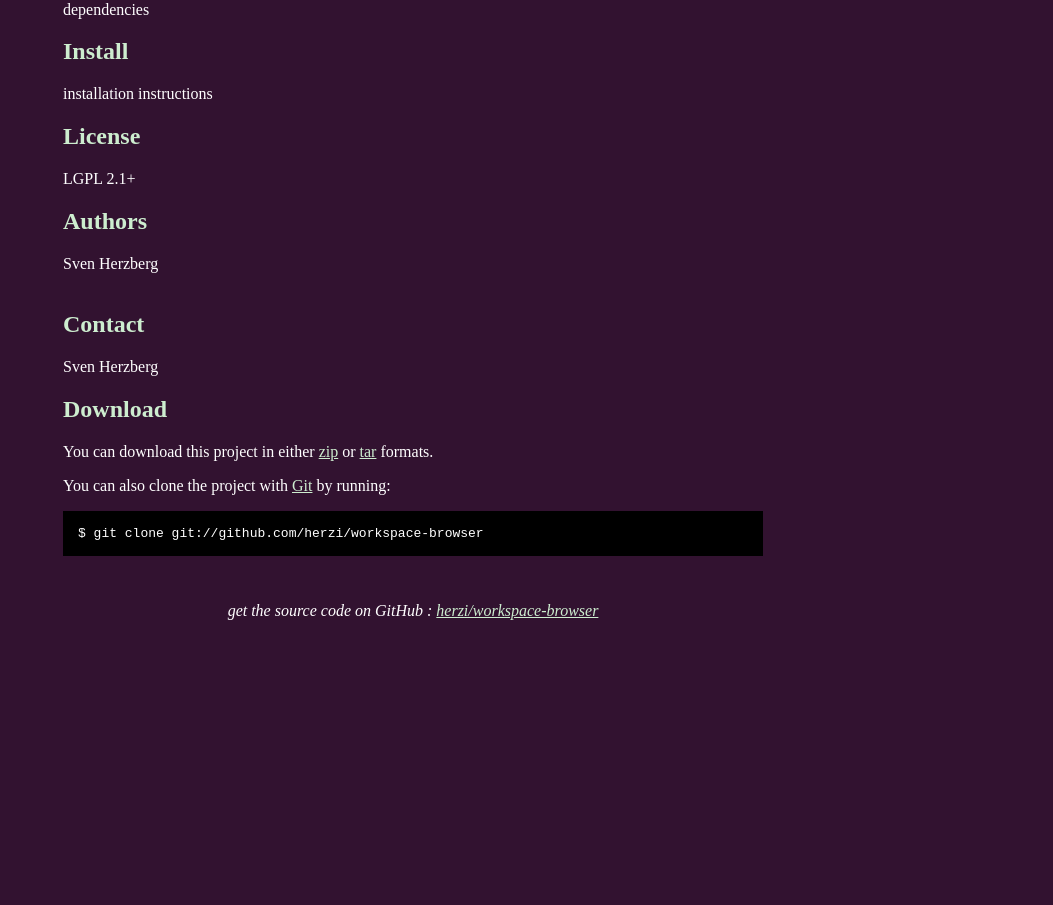
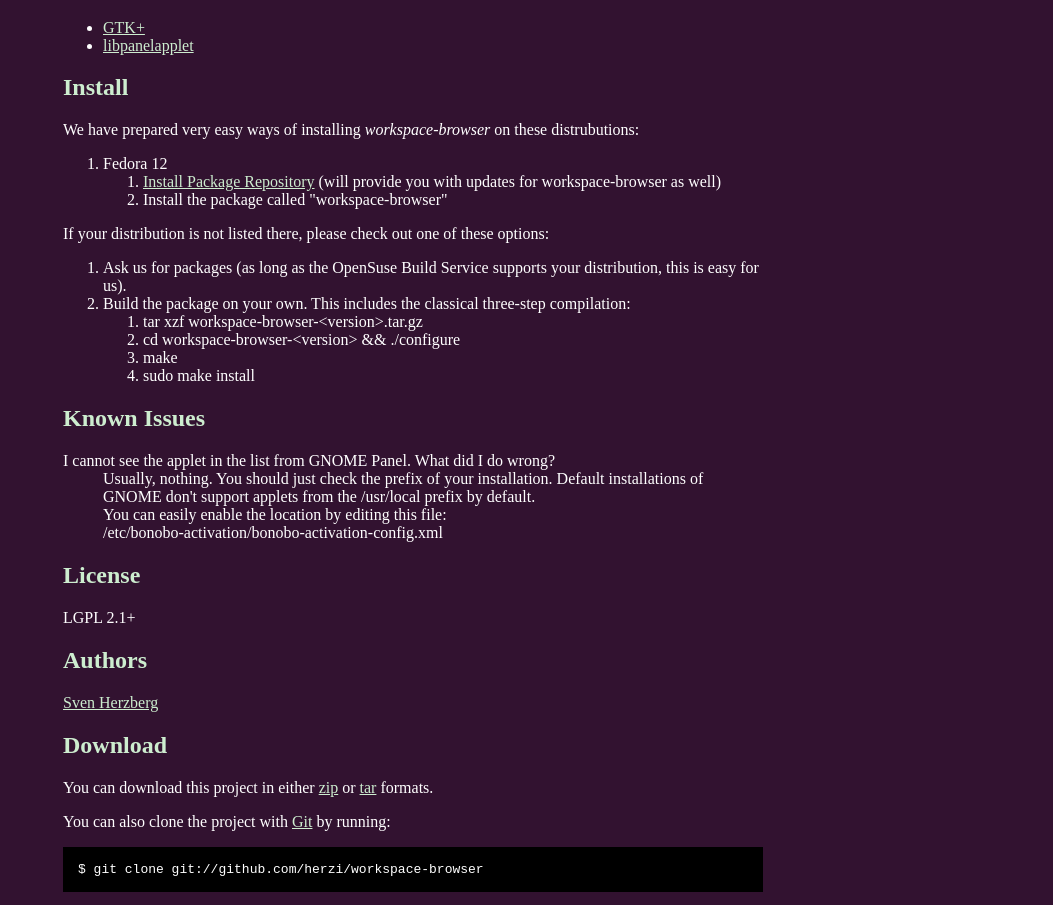
Before and after one commit to herzi/workspace-browser, a plain HTML site: page index.html in a window 1280 px wide. Shown: the part 347-1252 px from the top of the page, without its empty margins (227-1280 px from the left). Before the commit the page ends 975 px from the top, so only its background shows below. Drawn offline with Linux system fonts and the light colour scheme.

Commit message:
updated the website

```diff
--- a/index.html
+++ b/index.html
@@ -1,6 +1,6 @@
 <!DOCTYPE html PUBLIC "-//W3C//DTD XHTML 1.0 Strict//EN"
 	"http://www.w3.org/TR/xhtml1/DTD/xhtml1-strict.dtd">
-
+<?xml version="1.0" charset="UTF-8"?>
 <html xmlns="http://www.w3.org/1999/xhtml" xml:lang="en" lang="en">
 <head>
 	<meta http-equiv="Content-Type" content="text/html; charset=utf-8"/>
@@ -52,19 +52,71 @@
       Browser Workspaces, Applications and Windows easily…
     </div>
 
-    <p>main project text</p><h2>Dependencies</h2>
-<p>dependencies</p>
-<h2>Install</h2>
-<p>installation instructions</p>
-<h2>License</h2>
-<p>LGPL 2.1+</p>
-<h2>Authors</h2>
-<p>Sven Herzberg
-<br/>
-<br/>      </p>
-<h2>Contact</h2>
-<p>Sven Herzberg</p>
+    <p>
+        Workspace Browser will provide you with a very intuitive user interface to manage
+        Workspaces, Applications and Windows on your Desktop.
+    </p>
 
+    <h2>Dependencies</h2>
+    <ul>
+        <li><a href="http://www.gtk.org/">GTK+</a></li>
+        <li><a href="http://library.gnome.org/devel/panel-applet/stable/">libpanelapplet</a></li>
+    </ul>
+
+    <h2>Install</h2>
+    <p>
+        We have prepared very easy ways of installing <i>workspace-browser</i> on these distrubutions:
+    </p>
+    <ol>
+        <li>Fedora 12<ol>
+            <li><a href="http://download.opensuse.org/repositories/home:/herzi/Fedora_12/home:herzi.repo">Install Package Repository</a> (will provide you with updates for workspace-browser as well)</li>
+            <li>Install the package called &quot;workspace-browser&quot;</li>
+        </ol></li>
+    </ol>
+    <p>
+        If your distribution is not listed there, please check out one of these options:
+    </p>
+    <ol>
+        <li>
+            Ask us for packages (as long as the OpenSuse Build Service supports your distribution,
+            this is easy for us).
+        </li>
+        <li>
+            Build the package on your own. This includes the classical three-step compilation:
+            <ol>
+                <li>
+                    tar xzf workspace-browser-&lt;version&gt;.tar.gz
+                </li>
+                <li>
+                    cd workspace-browser-&lt;version&gt; &amp;&amp; ./configure
+                </li>
+                <li>
+                    make
+                </li>
+                <li>
+                    sudo make install
+                </li>
+            </ol>
+        </li>
+    </ol>
+
+    <h2>Known Issues</h2>
+    <dl>
+        <dt>I cannot see the applet in the list from GNOME Panel. What did I do wrong?</dt>
+        <dd>
+            Usually, nothing. You should just check the prefix of your installation.
+            Default installations of GNOME don't support applets from the /usr/local
+            prefix by default.<br />
+            You can easily enable the location by editing this file:<br />
+            /etc/bonobo-activation/bonobo-activation-config.xml
+        </dd>
+    </dl>
+
+    <h2>License</h2>
+    <p>LGPL 2.1+</p>
+
+    <h2>Authors</h2>
+    <p><a href="http://www.herzi.eu/">Sven Herzberg</a></p>
 
     <h2>Download</h2>
     <p>
@@ -86,3 +138,4 @@
 
 </body>
 </html>
+<!-- vim:set et sw=4: -->
```
